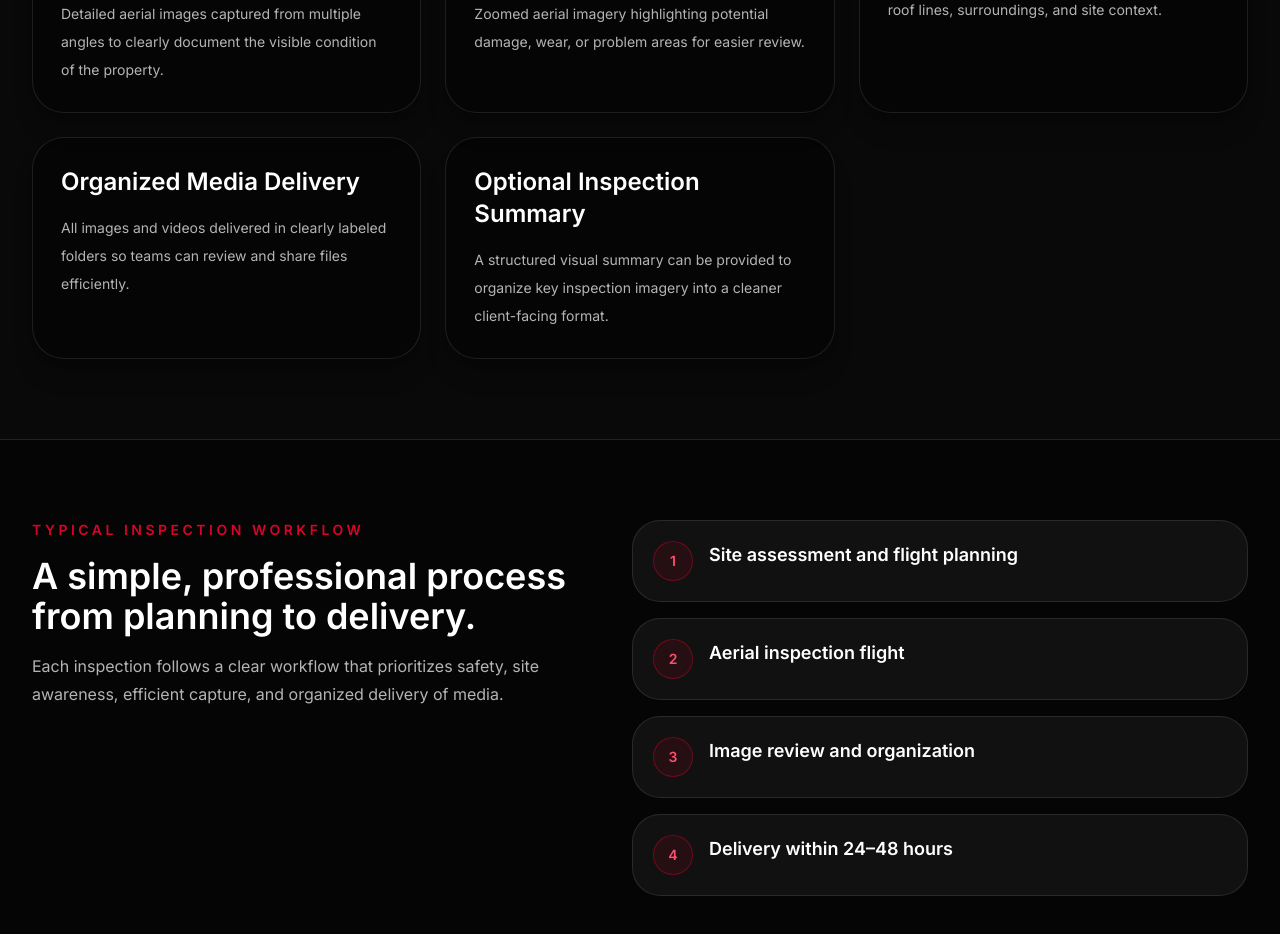
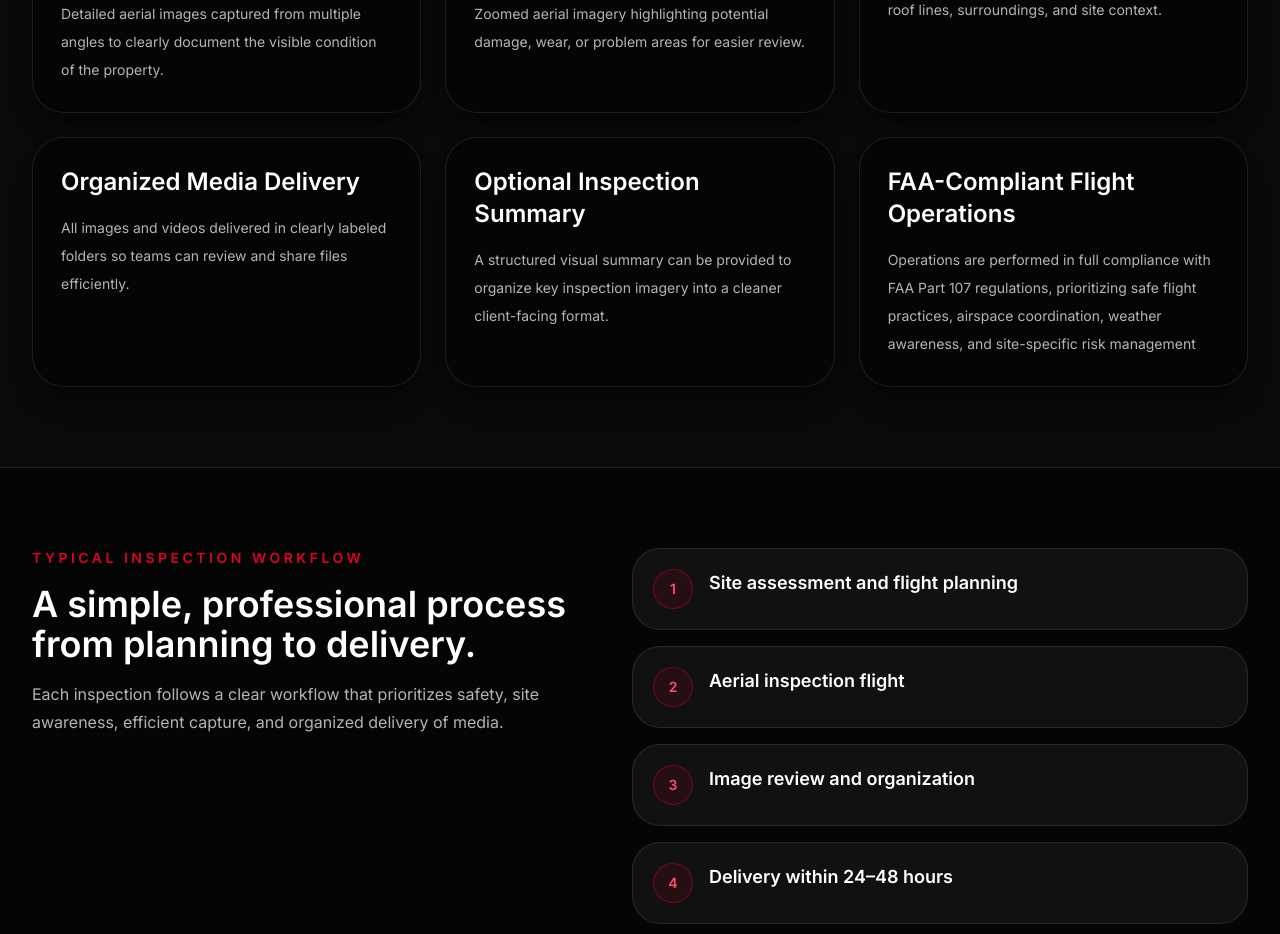
Before and after one commit to e-dvni/oni-aerial, a Next.js app in the folder frontend/: page /inspection-reports in a window 1280 px wide. Shown: the part 1180-2114 px from the top of the page. Built offline with nearby package versions, Linux system fonts and the light colour scheme.

Commit message:
Reports Edit

```diff
--- a/frontend/src/app/inspection-reports/page.tsx
+++ b/frontend/src/app/inspection-reports/page.tsx
@@ -27,6 +27,11 @@ export default function InspectionReportsPage() {
       title: "Optional Inspection Summary",
       description:
         "A structured visual summary can be provided to organize key inspection imagery into a cleaner client-facing format.",
+    },
+    {
+      title: "FAA-Compliant Flight Operations",
+      description:
+        "Operations are performed in full compliance with FAA Part 107 regulations, prioritizing safe flight practices, airspace coordination, weather awareness, and site-specific risk management",
     },
   ];
 
```
